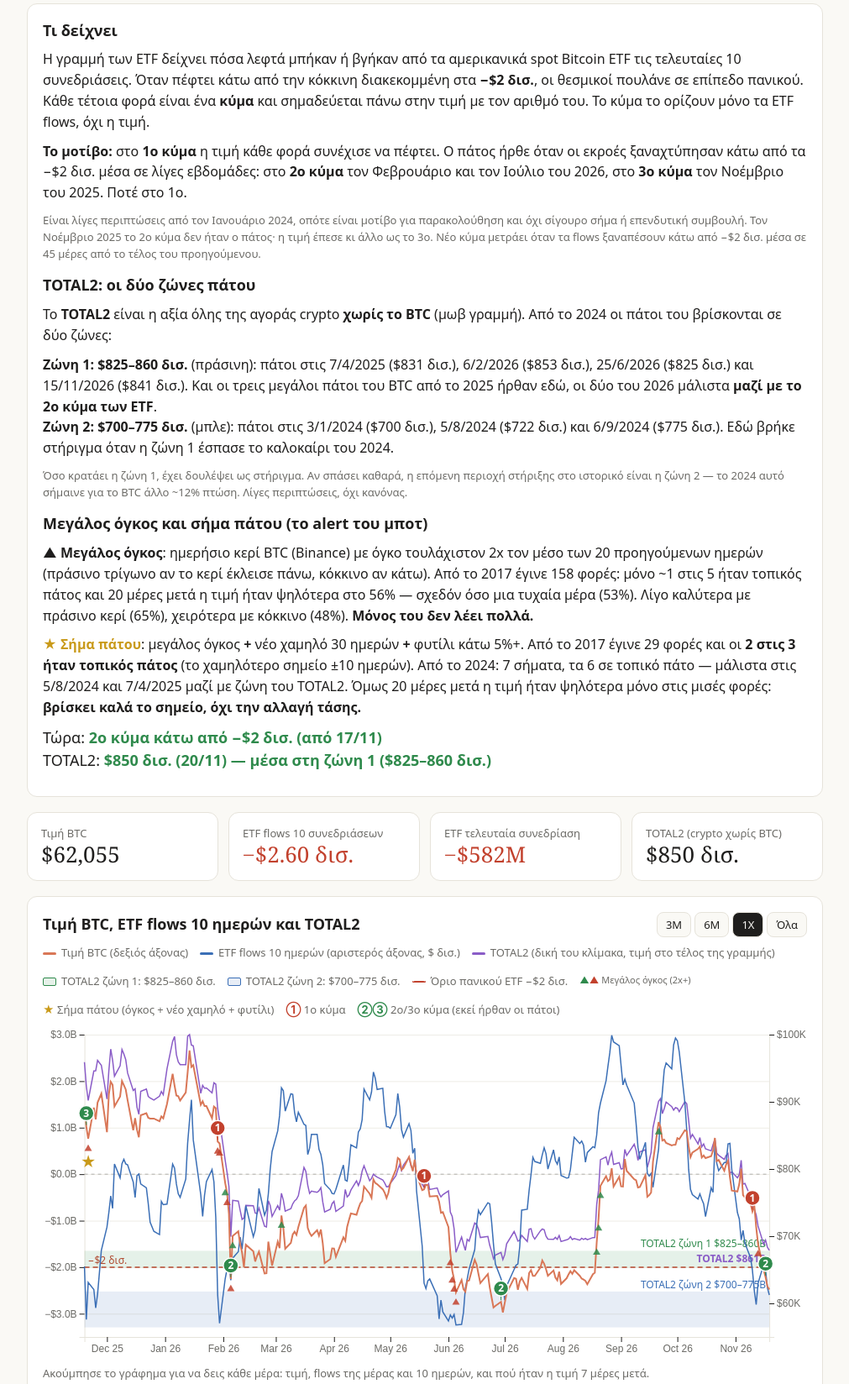
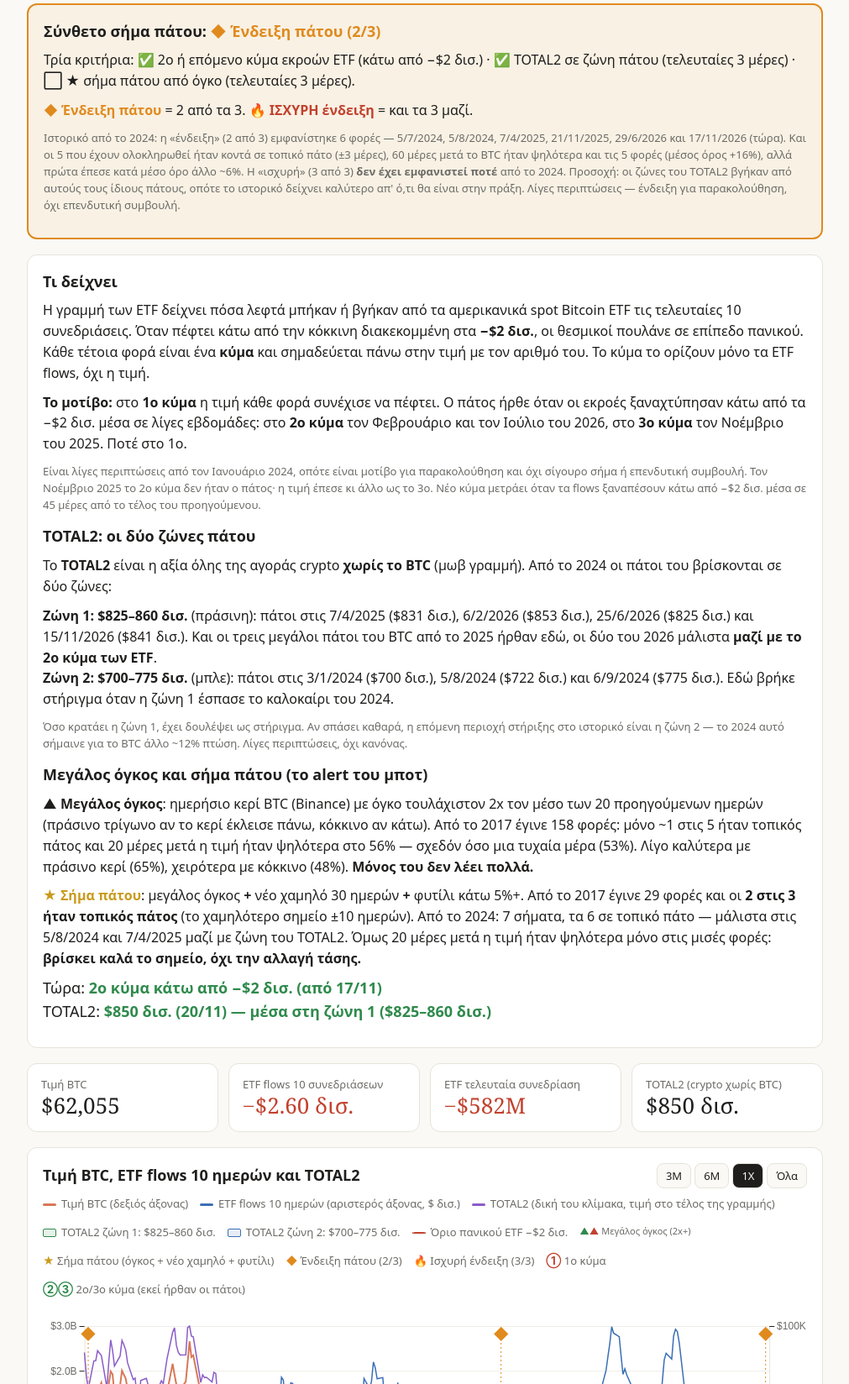
Before and after one commit to tavanios/btc-etf-waves, a plain HTML site: page index.html in a window 1280 px wide. Shown: the part 132-1780 px from the top of the page at 84% size, without its empty margins (134-1145 px from the left). Drawn offline with nearby package versions, Linux system fonts and the light colour scheme.

Commit message:
Add signal card with criteria and historical data

```diff
--- a/index.html
+++ b/index.html
@@ -34,6 +34,9 @@
   .legend .zone2 { background: var(--zone2); height: 10px; border: 1px solid var(--c1); }
   .legend .tri { font-size: 11px; }
   .gold { color: #c99a1a; }
+  .sig { border: 2px solid #e08a1e; background: rgba(224,138,30,.08); }
+  .sig.strong { border-color: var(--bad); background: rgba(194,65,45,.10); }
+  .orange { color: #e08a1e; }
   .legend .dash { background: transparent; border-top: 2px dashed var(--bad); height: 0; }
   .chart { position: relative; min-height: 400px; }
   .chart svg text { font-size: 12px; fill: var(--muted); }
@@ -49,6 +52,13 @@
 <main>
   <h1>BTC ETF flows και TOTAL2: πού βγαίνει ο πάτος</h1>
   <p class="lead">Τις τελευταίες 5 συνεδριάσεις τα ETF είχαν <b id="f5">—</b> και η τιμή κινήθηκε <b id="p5">—</b>. Τελευταία ενημέρωση: <span id="upd">—</span>.</p>
+
+  <div class="card sig" id="sigcard">
+    <h2>Σύνθετο σήμα πάτου: <span id="sigtxt">—</span></h2>
+    <p>Τρία κριτήρια: <b id="k1">—</b> 2ο ή επόμενο κύμα εκροών ETF (κάτω από −$2 δισ.) · <b id="k2">—</b> TOTAL2 σε ζώνη πάτου (τελευταίες 3 μέρες) · <b id="k3">—</b> ★ σήμα πάτου από όγκο (τελευταίες 3 μέρες).</p>
+    <p><b class="orange">◆ Ένδειξη πάτου</b> = 2 από τα 3. <b class="down">🔥 ΙΣΧΥΡΗ ένδειξη</b> = και τα 3 μαζί.</p>
+    <p class="small">Ιστορικό από το 2024: η «ένδειξη» (2 από 3) εμφανίστηκε 6 φορές — 5/7/2024, 5/8/2024, 7/4/2025, 21/11/2025, 29/6/2026 και 17/11/2026 (τώρα). Και οι 5 που έχουν ολοκληρωθεί ήταν κοντά σε τοπικό πάτο (±3 μέρες), 60 μέρες μετά το BTC ήταν ψηλότερα και τις 5 φορές (μέσος όρος +16%), αλλά πρώτα έπεσε κατά μέσο όρο άλλο ~6%. Η «ισχυρή» (3 από 3) <b>δεν έχει εμφανιστεί ποτέ</b> από το 2024. Προσοχή: οι ζώνες του TOTAL2 βγήκαν από αυτούς τους ίδιους πάτους, οπότε το ιστορικό δείχνει καλύτερο απ' ό,τι θα είναι στην πράξη. Λίγες περιπτώσεις — ένδειξη για παρακολούθηση, όχι επενδυτική συμβουλή.</p>
+  </div>
 
   <div class="card">
     <h2>Τι δείχνει</h2>
@@ -92,6 +102,8 @@
       <span><i class="dash"></i>Όριο πανικού ETF −$2 δισ.</span>
       <span class="tri"><b class="up">▲</b><b class="down">▲</b> Μεγάλος όγκος (2x+)</span>
       <span><b class="gold">★</b> Σήμα πάτου (όγκος + νέο χαμηλό + φυτίλι)</span>
+      <span><b class="orange">◆</b> Ένδειξη πάτου (2/3)</span>
+      <span><b class="down">🔥</b> Ισχυρή ένδειξη (3/3)</span>
       <span><b class="down">①</b> 1ο κύμα</span>
       <span><b class="up">②③</b> 2ο/3ο κύμα (εκεί ήρθαν οι πάτοι)</span>
     </div>
@@ -148,6 +160,23 @@
   });
   if (cur) { cur.active = true; waves.push(cur); }
 
+  // composite: A = ETF wave >= 2 active, B = TOTAL2 low in a zone in last 3 days, C = bottom volume signal in last 3 days
+  const back = (d, days, fn) => { for (let k = 0; k <= days; k++) { if (fn(new Date(d.t.getTime() - k * 864e5).toISOString().slice(0, 10))) return true; } return false; };
+  const inZone = (v) => (v >= ZLO && v <= ZHI) || (v >= Z2LO && v <= Z2HI);
+  all.forEach((d) => {
+    const w = waves.find((w) => d.date >= w.start && d.date <= w.end);
+    d.kA = !!(w && w.wave >= 2);
+    d.kB = back(d, 3, (dt) => t2.has(dt) && inZone(t2.get(dt).lo));
+    d.kC = back(d, 3, (dt) => vs.has(dt) && vs.get(dt).bottom);
+    d.score = (+d.kA) + (+d.kB) + (+d.kC);
+  });
+  const sigs = []; let lastSig = null;
+  all.forEach((d) => { if (d.score >= 2) { if (!lastSig || (d.t - lastSig.t) / 864e5 > 15 || d.score > lastSig.score) sigs.push(d); lastSig = d; } });
+  { const L = all[all.length - 1], mk = (ok) => ok ? '✅' : '⬜';
+    set('k1', mk(L.kA)); set('k2', mk(L.kB)); set('k3', mk(L.kC));
+    set('sigtxt', L.score === 3 ? '🔥 ΙΣΧΥΡΗ ένδειξη (3/3)' : L.score === 2 ? '◆ Ένδειξη πάτου (2/3)' : `κανένα σήμα (${L.score}/3)`, L.score === 3 ? 'down' : L.score === 2 ? 'orange' : '');
+    const card = document.getElementById('sigcard'); if (card) { card.classList.toggle('strong', L.score === 3); card.classList.toggle('sig', L.score >= 2); } }
+
   const last = all[all.length - 1], n = all.length;
   const f5 = all.slice(n - 5).reduce((s, d) => s + d.flow, 0), p5 = (last.close / all[n - 6].close - 1) * 100;
   set('f5', (f5 < 0 ? 'εκροές ' : 'εισροές ') + fmtMoney(f5), f5 < 0 ? 'down' : 'up');
@@ -182,7 +211,7 @@
     const fC = (v) => (v < 0 ? '−$' : '$') + d3.format('.1f')(Math.abs(v)) + 'B';
     const meas = svg.append('g');
     const wOf = (ts) => d3.max(ts.map((t) => { const x = meas.append('text').text(t); const w = x.node().getComputedTextLength(); x.remove(); return w; })) || 30;
-    const ml = wOf(yC.ticks(6).map(fC)) + 10, mr = wOf(yP.ticks(6).map(fP)) + 10, mt = 14, mb = 26;
+    const ml = wOf(yC.ticks(6).map(fC)) + 10, mr = wOf(yP.ticks(6).map(fP)) + 10, mt = 28, mb = 26;
     meas.remove();
     const x = d3.scaleUtc().domain(d3.extent(rows, (d) => d.t)).range([ml, W - mr]);
     yC.range([H - mb, mt]); yP.range([H - mb, mt]);
@@ -227,6 +256,11 @@
     svg.append('g').selectAll('text').data(vrows.filter((d) => vs.get(d.date).bottom)).join('text')
       .attr('x', (d) => x(d.t)).attr('y', (d) => yP(d.close) + 34).attr('text-anchor', 'middle').text('★')
       .style('fill', '#c99a1a').style('font-size', '18px');
+    const sg = svg.append('g').selectAll('g').data(sigs.filter((d) => inRange.has(d.date))).join('g')
+      .attr('transform', (d) => `translate(${x(d.t)},${mt + 10})`);
+    sg.append('line').attr('y1', 10).attr('y2', (d) => yP(d.close) - mt - 30).attr('stroke-dasharray', '2 3').style('stroke', (d) => d.score === 3 ? 'var(--bad)' : '#e08a1e');
+    sg.append('text').attr('text-anchor', 'middle').attr('dy', '0.35em').text((d) => d.score === 3 ? '🔥' : '◆')
+      .style('fill', (d) => d.score === 3 ? 'var(--bad)' : '#e08a1e').style('font-size', (d) => d.score === 3 ? '20px' : '18px');
     const rule = svg.append('line').attr('y1', mt).attr('y2', H - mb).style('stroke', 'var(--muted)').style('display', 'none');
     const dP = svg.append('circle').attr('r', 4).style('fill', 'var(--c0)').style('display', 'none');
     const dC = svg.append('circle').attr('r', 4).style('fill', 'var(--c1)').style('display', 'none');
@@ -252,6 +286,7 @@
       const vv = vs.get(d.date);
       if (vv) line('Όγκος:', vv.x.toFixed(1) + 'x τον μέσο 20 ημερών' + (vv.newLow ? ' · νέο χαμηλό 30 ημ.' : ''), vv.up ? 'up' : 'down');
       if (vv && vv.bottom) line('★', 'Σήμα πάτου (φυτίλι ' + vv.wick.toFixed(1) + '%)', 'gold');
+      if (d.score >= 2) line(d.score === 3 ? '🔥' : '◆', (d.score === 3 ? 'ΙΣΧΥΡΗ ένδειξη' : 'Ένδειξη πάτου') + ` (${d.score}/3: ` + [d.kA && 'ETF κύμα', d.kB && 'TOTAL2 ζώνη', d.kC && '★ όγκος'].filter(Boolean).join(' + ') + ')', d.score === 3 ? 'down' : 'orange');
       const w = waves.find((w) => d.date >= w.start && d.date <= w.end);
       if (w) line('Κύμα:', w.wave + 'ο κάτω από −$2 δισ.', w.wave >= 2 ? 'up' : 'down');
       line('Τιμή 7 μέρες μετά:', d.next7 === null ? 'δεν έχει έρθει ακόμα' : pct(d.next7), d.next7 === null ? null : (d.next7 < 0 ? 'down' : 'up'));
```
